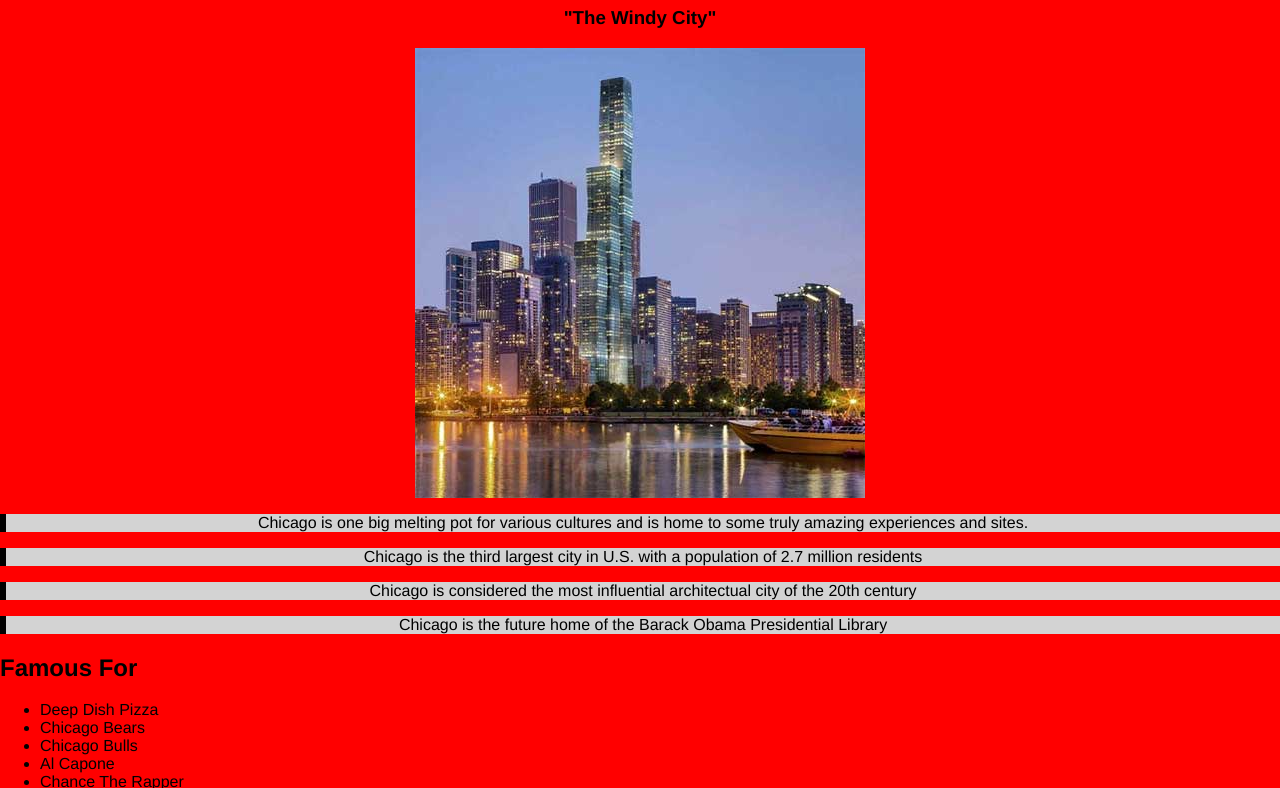
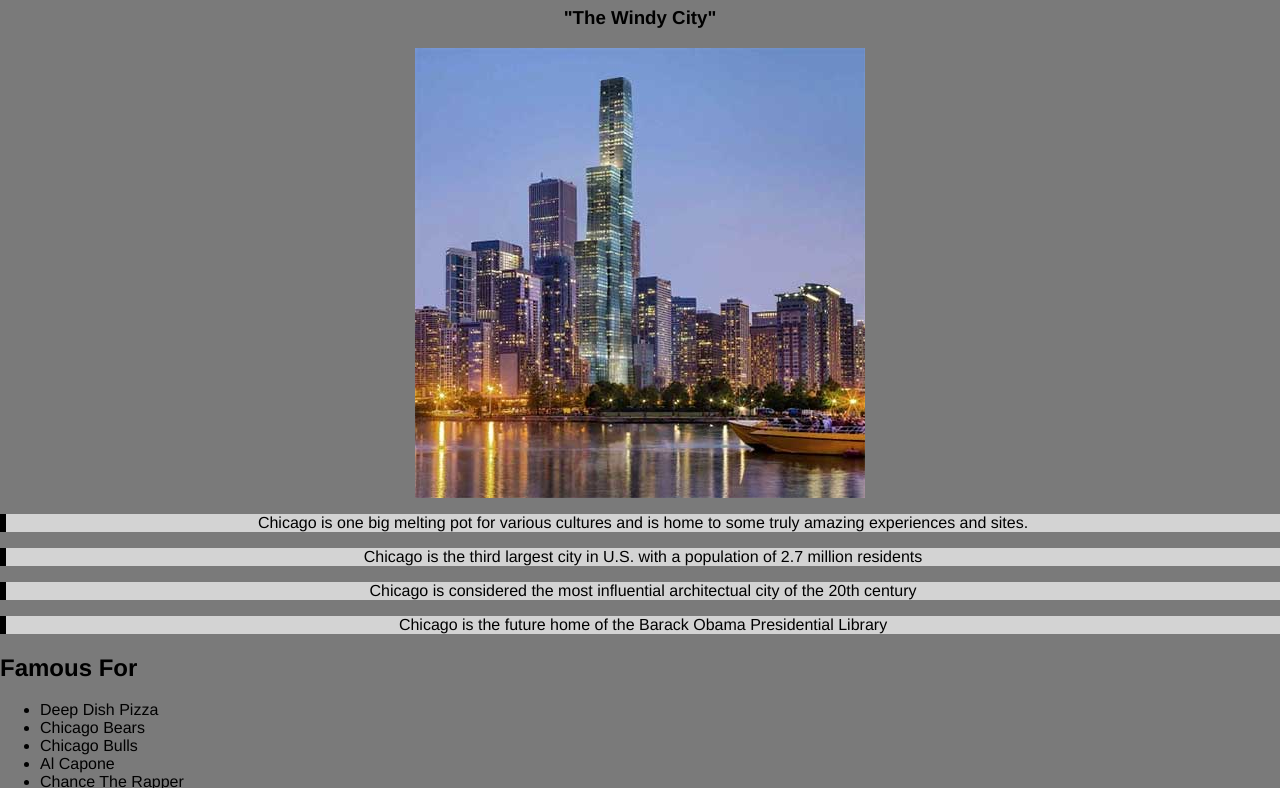
Before and after one commit to cjacks896/Project-2, a plain HTML site: page index.html in a window 1280 px wide. Shown: the part 121-909 px from the top of the page. Drawn offline with Linux system fonts and the light colour scheme.

Commit message:
Update style.css

```diff
--- a/style.css
+++ b/style.css
@@ -1,6 +1,6 @@
 body {
 font-family: sans-serif;
-background-color: red;
+background-color: #7A7A7A;
 padding: 0;
 margin: 0;
 }
```
